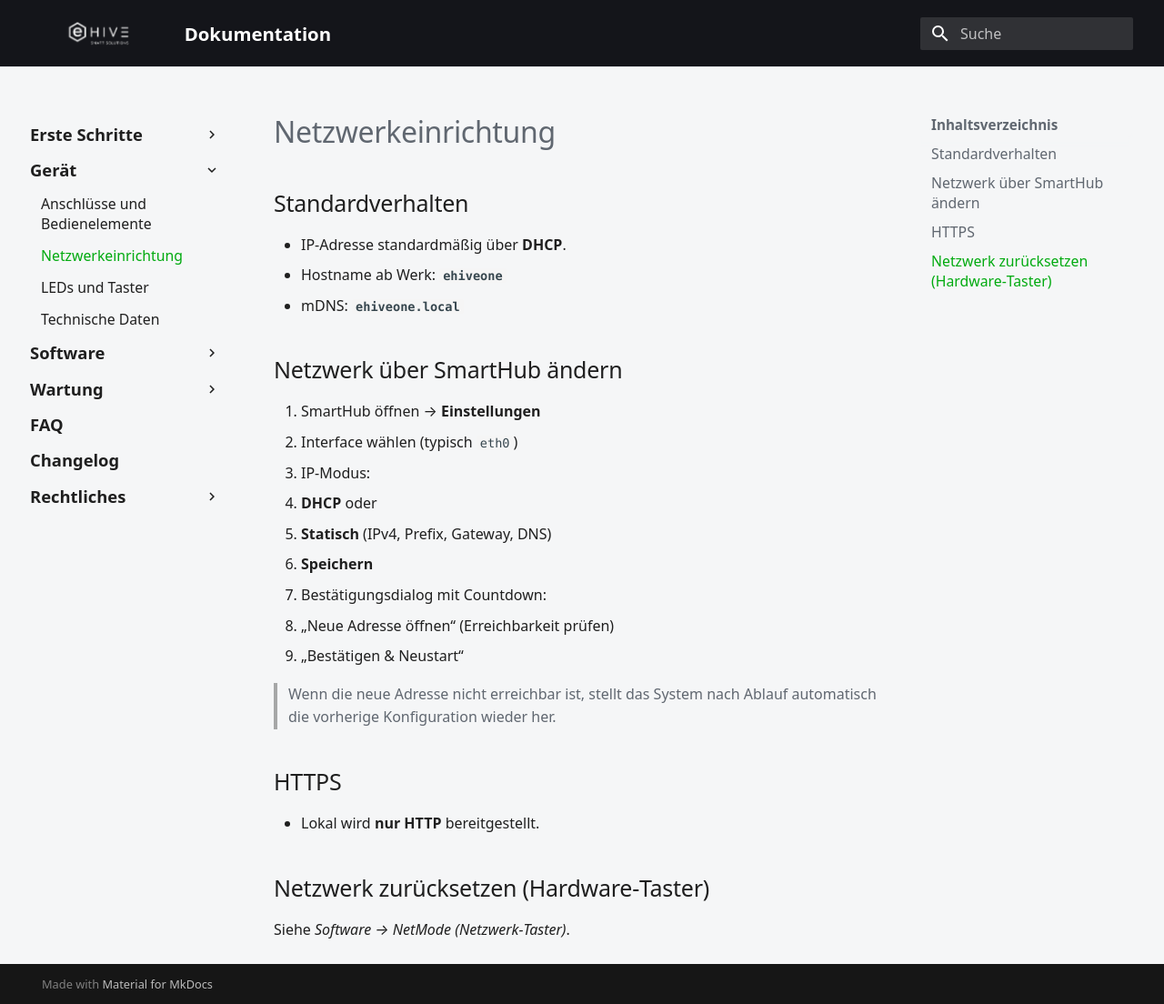
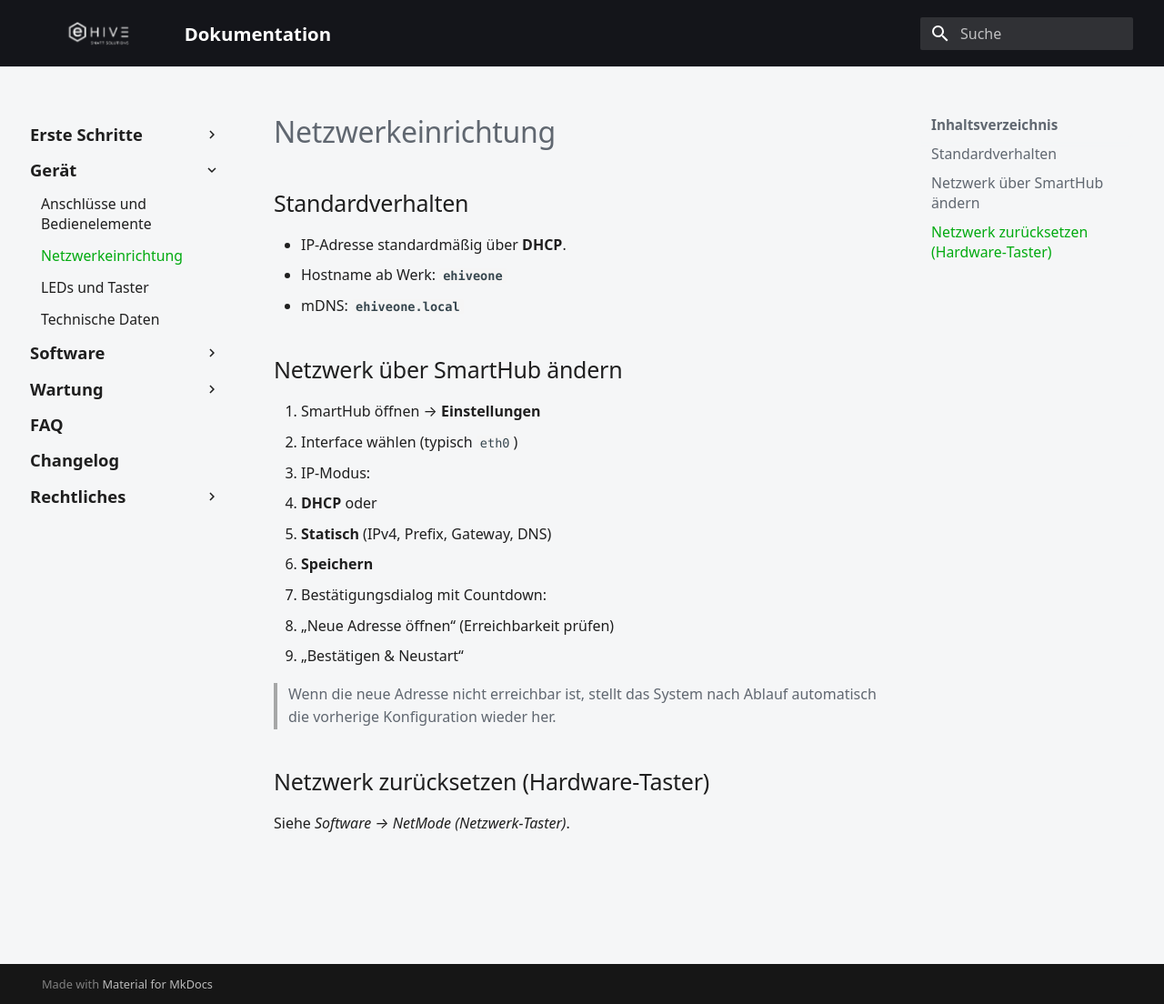
Before and after one commit to ehive-dev/doc, an MkDocs documentation site: the page built from docs/hardware/network.md, in a window 1280 px wide and 1104 px high. Shown: the whole window at 91% size. Built offline with MkDocs 1.6.1 and Material for MkDocs 9.7.7, drawn with Linux system fonts in a browser that asks for light colours.

Commit message:
Remove HTTPS section from network setup page

```diff
--- a/docs/hardware/network.md
+++ b/docs/hardware/network.md
@@ -20,10 +20,6 @@
 
 > Wenn die neue Adresse nicht erreichbar ist, stellt das System nach Ablauf automatisch die vorherige Konfiguration wieder her.
 
-## HTTPS
-
-- Lokal wird **nur HTTP** bereitgestellt.
-
 ## Netzwerk zurücksetzen (Hardware‑Taster)
 
 Siehe *Software → NetMode (Netzwerk‑Taster)*.
```
